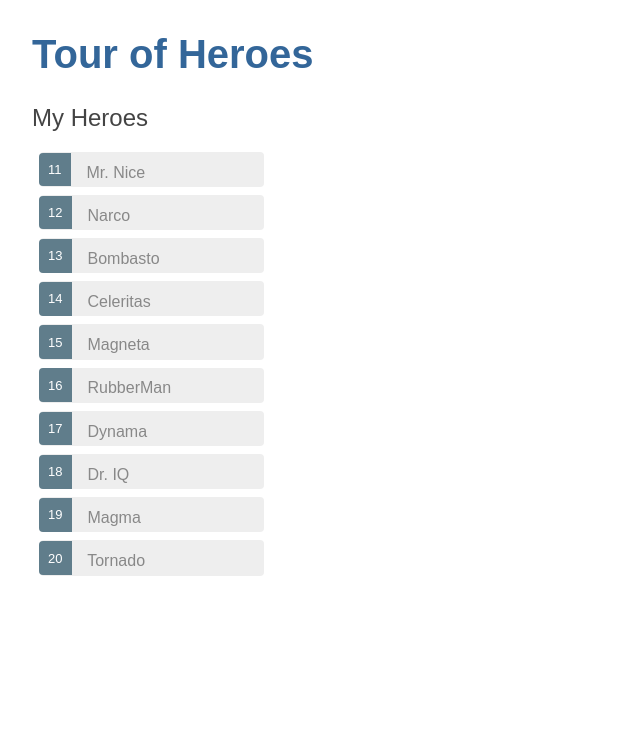
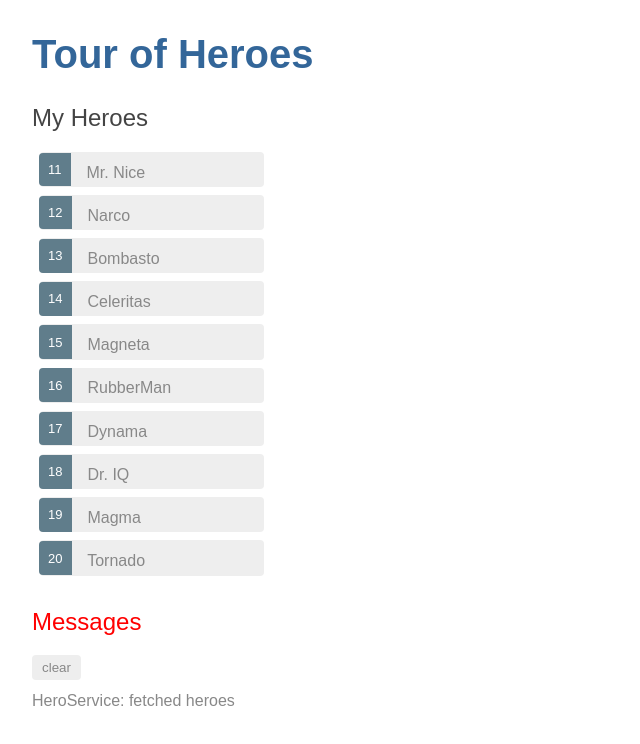
Before and after one commit to CalebChristensen/Tour-Of-Heroes-2, an Angular app: page / in a window 1280 px wide. Shown: the top 744 px of the page, without its empty margins (0-640 px from the left). Built offline with nearby package versions, Linux system fonts and the light colour scheme.

Commit message:
Services Complete

```diff
--- a/src/app/app.component.html
+++ b/src/app/app.component.html
@@ -1,3 +1,4 @@
 <!--The content below is only a placeholder and can be replaced.-->
 <h1>{{title}}</h1>
 <app-heroes></app-heroes>
+<app-messages></app-messages>
--- a/src/app/app.module.ts
+++ b/src/app/app.module.ts
@@ -4,12 +4,14 @@
 import { AppComponent } from './app.component';
 import { HeroesComponent } from './heroes/heroes.component';
 import { HeroDetailComponent } from './hero-detail/hero-detail.component';
+import { MessagesComponent } from './messages/messages.component';
 
 @NgModule({
   declarations: [
     AppComponent,
     HeroesComponent,
     HeroDetailComponent,
+    MessagesComponent,
   ],
   imports: [
     BrowserModule,
--- a/src/app/hero.service.ts
+++ b/src/app/hero.service.ts
@@ -2,15 +2,18 @@
 import { Hero } from './hero';
 import { HEROES } from './mock-heroes';
 import { Observable, of } from 'rxjs';
+import { MessageService } from './message.service';
 
 @Injectable({
   providedIn: 'root'
 })
 export class HeroService {
 
-  constructor() { }
+  constructor(private messageService: MessageService) { }
 
   getHeroes(): Observable<Hero[]> {
+    //TODO: send the message _after_ fetching the heroes
+    this.messageService.add('HeroService: fetched heroes');
     return of (HEROES);
   }
 }
--- /dev/null
+++ b/src/app/message.service.ts
@@ -0,0 +1,18 @@
+import { Injectable } from '@angular/core';
+
+@Injectable({
+  providedIn: 'root'
+})
+export class MessageService {
+  messages: string[] = [];
+
+  add(message: string) {
+    this.messages.push(message);
+  }
+
+  clear() {
+    this.messages = [];
+  }
+
+  constructor() { }
+}
--- /dev/null
+++ b/src/app/messages/messages.component.css
@@ -0,0 +1,35 @@
+/* MessagesComponent's private CSS styles */
+h2 {
+  color: red;
+  font-family: Arial, Helvetica, sans-serif;
+  font-weight: lighter;
+}
+body {
+  margin: 2em;
+}
+body, input[text], button {
+  color: crimson;
+  font-family: Cambria, Georgia;
+}
+
+button.clear {
+  font-family: Arial;
+  background-color: #eee;
+  border: none;
+  padding: 5px 10px;
+  border-radius: 4px;
+  cursor: pointer;
+  cursor: hand;
+}
+button:hover {
+  background-color: #cfd8dc;
+}
+button:disabled {
+  background-color: #eee;
+  color: #aaa;
+  cursor: auto;
+}
+button.clear {
+  color: #888;
+  margin-bottom: 12px;
+}
--- /dev/null
+++ b/src/app/messages/messages.component.html
@@ -0,0 +1,7 @@
+<div *ngIf="messageService.messages.length">
+
+  <h2>Messages</h2>
+  <button class="clear" (click)="messageService.clear()">clear</button>
+  <div *ngFor='let message of messageService.messages'> {{message}}</div>
+
+</div>
--- /dev/null
+++ b/src/app/messages/messages.component.ts
@@ -0,0 +1,16 @@
+import { Component, OnInit } from '@angular/core';
+import { MessageService } from '../message.service';
+
+@Component({
+  selector: 'app-messages',
+  templateUrl: './messages.component.html',
+  styleUrls: ['./messages.component.css']
+})
+export class MessagesComponent implements OnInit {
+
+  constructor(public messageService: MessageService) { }
+
+  ngOnInit() {
+  }
+
+}
```
Also changed, not shown: 2 other files (tests, documents, lock files or other folders).
